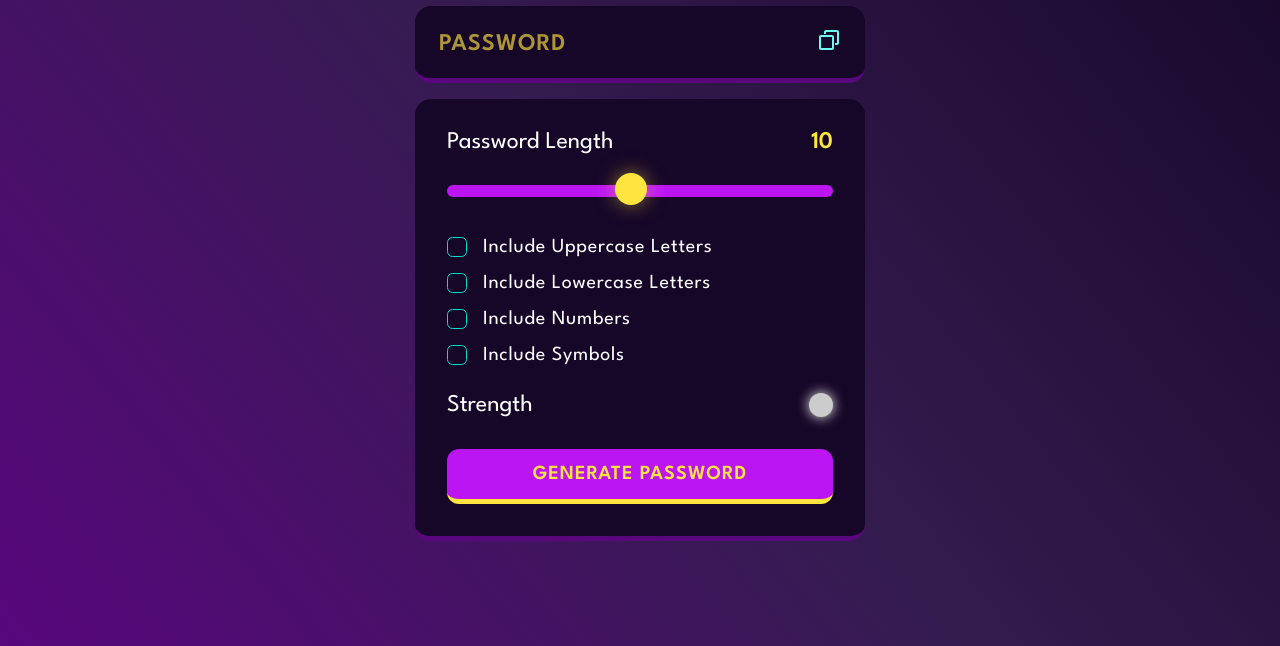
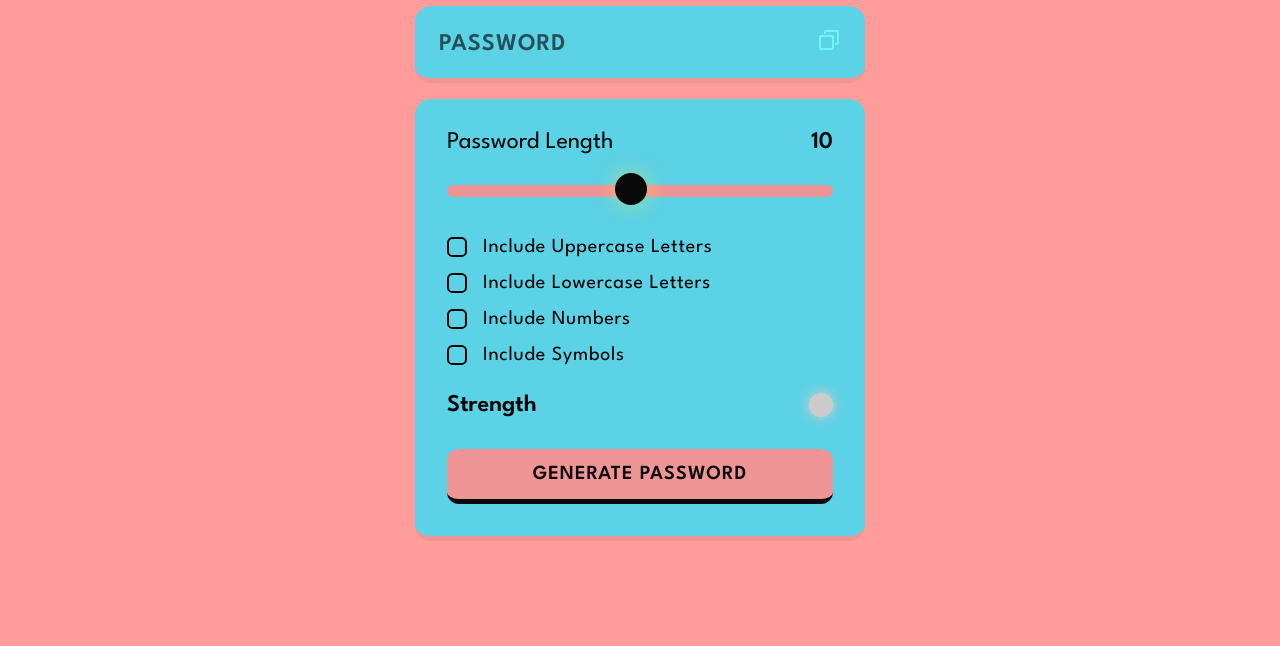
Before and after one commit to akshitthakur128/Password-Generator, a plain HTML site: page index.html in a window 1280 px wide. Shown: the part 154-800 px from the top of the page. Drawn offline with Linux system fonts and the light colour scheme.

Commit message:
made some changes in the css file, done with the project

```diff
--- a/styles.css
+++ b/styles.css
@@ -11,38 +11,30 @@ button {
   all: unset;
   cursor: pointer;
 }
+h1{
+    color: #0000;
+}
+:root {
+  --dk-violet: #5CD2E6;
+  --lt-violet: #64CCC5;
+  --lt-violet2: #EF9595;
+  --vb-violet: #EF9595;
+  --vb-violet2: #0000;
 
-:root {
-  --dk-violet: hsl(268, 75%, 9%);
-  --lt-violet: hsl(268, 47%, 21%);
-  --lt-violet2: hsl(281, 89%, 26%);
-  --vb-violet: hsl(285, 91%, 52%);
-  --vb-violet2: hsl(290, 70%, 36%);
+  --vb-yellow: hsl(0, 0%, 4%);
 
-  --vb-yellow: hsl(52, 100%, 62%);
-
-  --pl-white: hsl(0, 0%, 100%);
+  --pl-white: hsl(0, 8%, 3%);
 
   --vb-cyan: hsl(176, 100%, 44%);
   --vb-cyan2: hsl(177, 92%, 70%);
 
-  --dk-text: hsl(198, 20%, 13%);
+  --dk-text: #BEADFA;
 }
 
 #wrapper {
   height: 100vh;
   width: 100vw;
-  background: linear-gradient(
-    231deg,
-    rgba(22, 6, 40, 1) 0%,
-    rgba(52, 28, 79, 1) 50%,
-    rgba(88, 7, 125, 1) 100%
-  );
-  /* display: flex;
-    justify-content: center;
-    align-items: center;
-    flex-direction: column; */
-
+  background: #FF9B9B;
   display: grid;
   place-items: center;
   overflow: hidden auto;
@@ -106,6 +98,10 @@ button {
   right: 1.5rem;
 }
 
+title{
+    color: #525FE1
+}
+
 /* Display Container End */
 
 /* Input Container Start  */
@@ -123,10 +119,12 @@ button {
   display: flex;
   justify-content: space-between;
   align-items: center;
+  color: #0000;
 }
 
 .lengthContainer p:nth-child(1) {
   color: var(--pl-white);
+  /* text-emphasis-color: #; */
   font-size: 1.5rem;
 }
 
@@ -184,11 +182,13 @@ button {
   display: flex;
   align-items: center;
   gap: 0 1rem;
+  /* border: 1px;
+  border-color: #0000; */
 }
 
 .check label {
   text-transform: capitalize;
-  color: var(--pl-white);
+  color: var(#0000);
   font-size: 1.25rem;
   letter-spacing: 0.75px;
 }
@@ -197,25 +197,32 @@ button {
   appearance: none;
   width: 20px;
   height: 20px;
-  border: 1px solid var(--vb-cyan);
+  border: 1px solid var(#0000);
   cursor: pointer;
   position: relative;
   border-radius: 0.35rem;
+  /* font-weight: bold; */
 }
 
 .check input:checked {
-  background-color: var(--vb-cyan);
+  background-color: var(#0000);
+  /* border-color: #0000; */
 }
 
 .check input:checked::before {
   position: absolute;
   content: "✔";
-  color: var(--dk-text);
+  color: var(#0000);
   font-size: 1.05rem;
   font-weight: 600;
   left: 50%;
   transform: translateX(-50%);
   top: -3.5px;
+  /* border: 1px; */
+  /* border-color: #0000; */
+}
+.check input[type="checkbox"] {
+  border: 2px solid #000; /* You can customize the color as needed */
 }
 
 /* Checkboxes End */
@@ -231,8 +238,9 @@ button {
 }
 
 .strengthContainer p {
-  color: var(--pl-white);
+  color: var(#0000);
   font-size: 1.5rem;
+  font-weight: bold;
 }
 
 .indicator {
```
